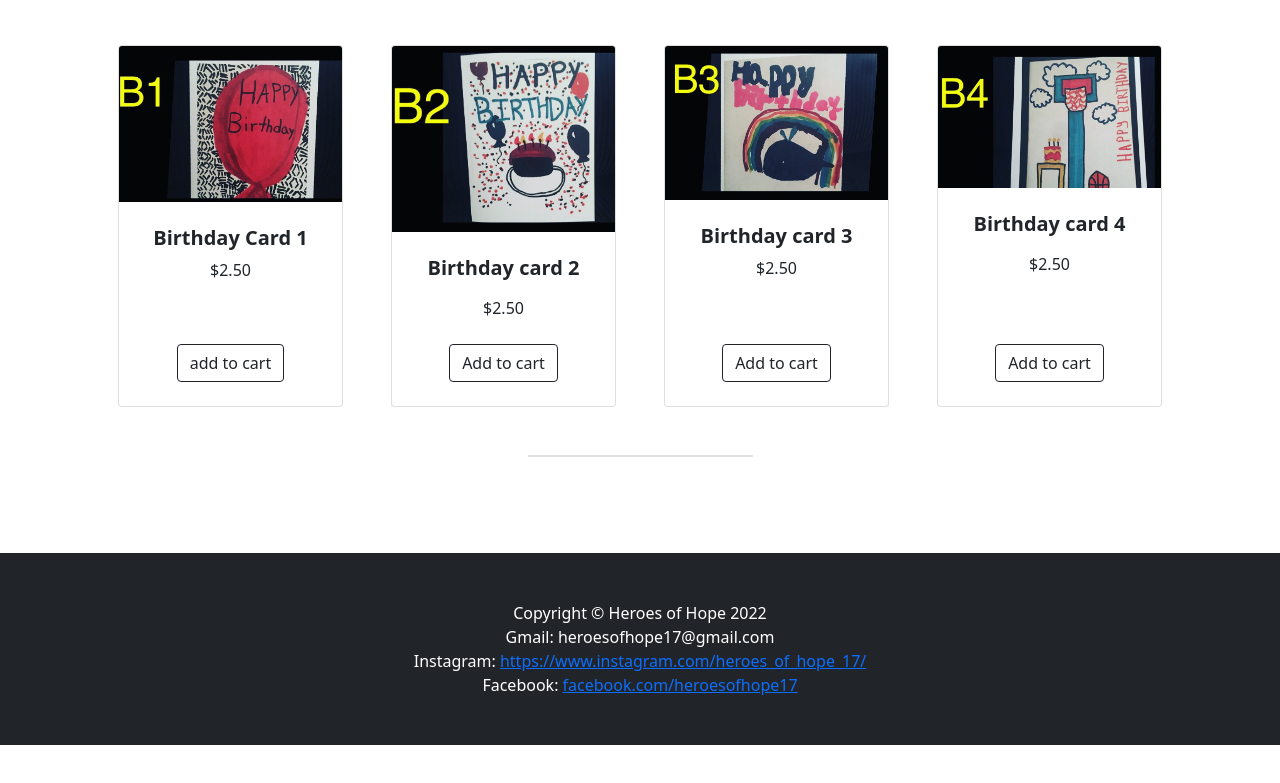
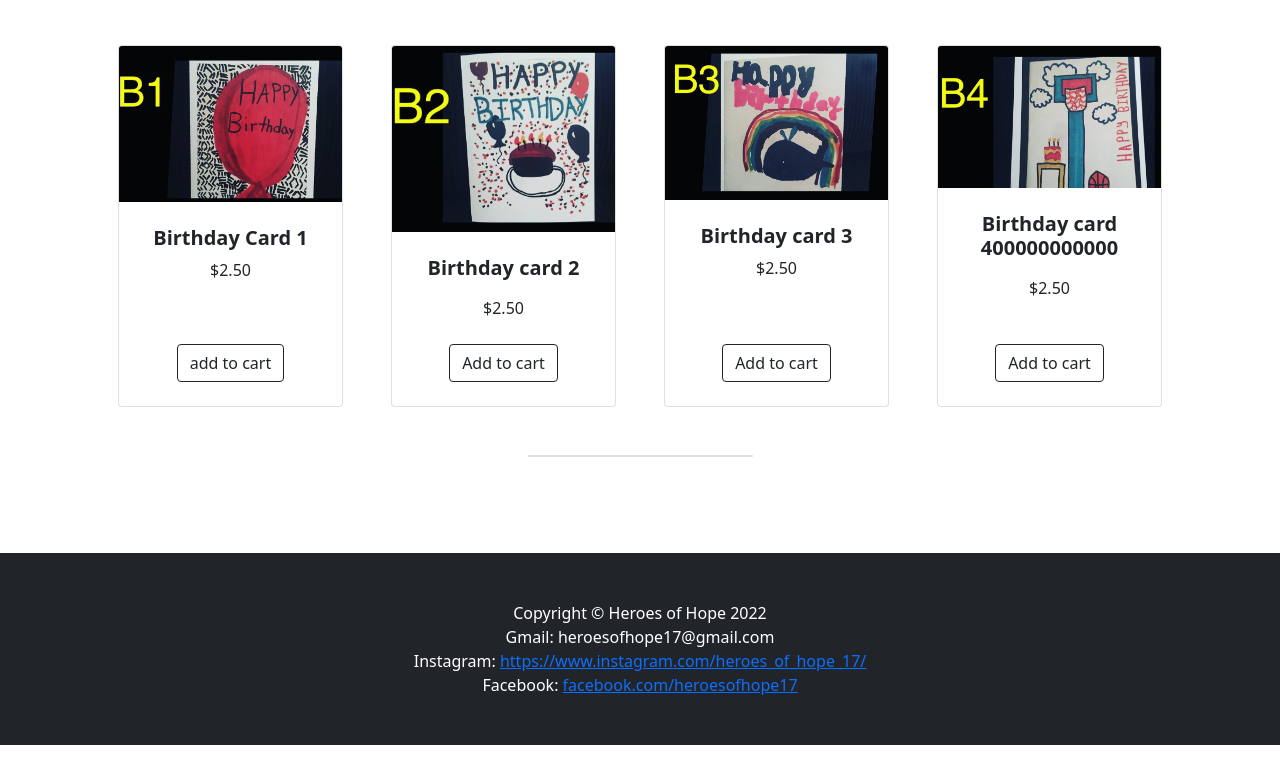
Before and after one commit to ecmosuK/heroesofhope, a plain HTML site: page index.html in a window 1280 px wide. Shown: the part 1056-1839 px from the top of the page. Drawn offline with nearby package versions, Linux system fonts and the light colour scheme; a script that the page names is missing.

Commit message:
index.html

```diff
--- a/index.html
+++ b/index.html
@@ -241,7 +241,7 @@
                                 <div class="card-body p-4">
                                     <div class="text-center">
                                         <!-- Product name-->
-                                        <h5 class="fw-bolder">Birthday card 4</h5>
+                                        <h5 class="fw-bolder">Birthday card 400000000000</h5>
                                         <!-- Product reviews-->
                                         <div class="d-flex justify-content-center small text-warning mb-2">
                                         </div>
```
